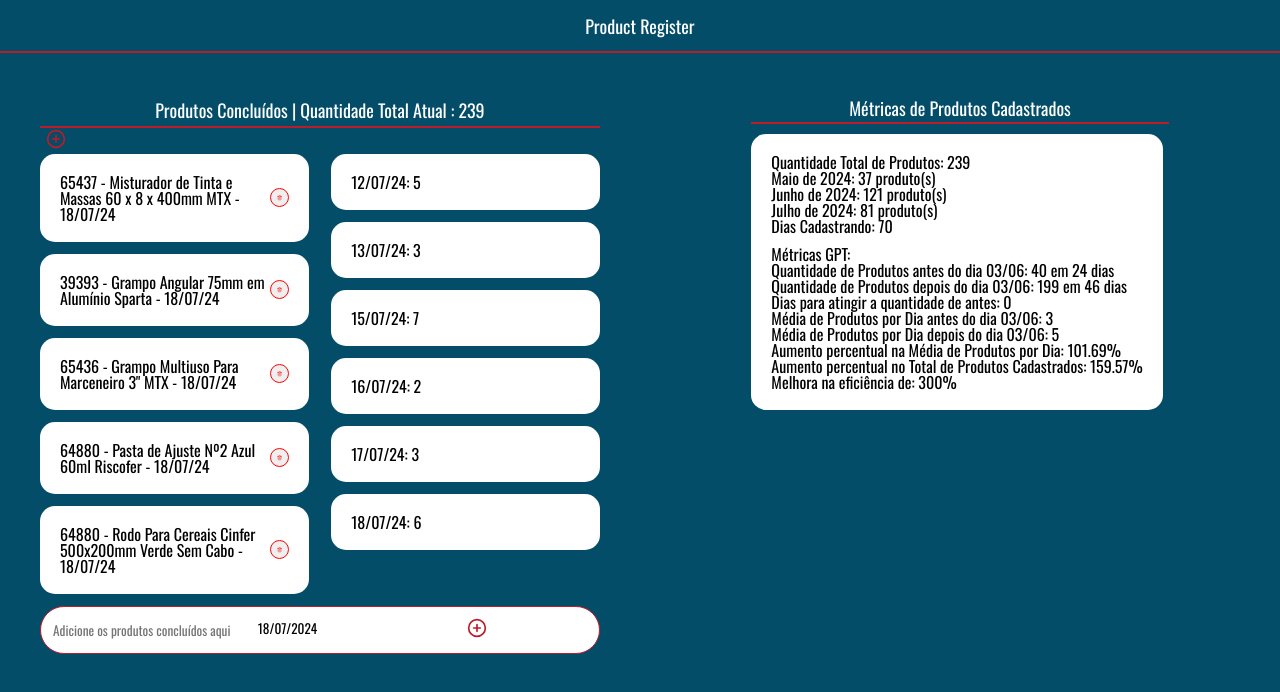
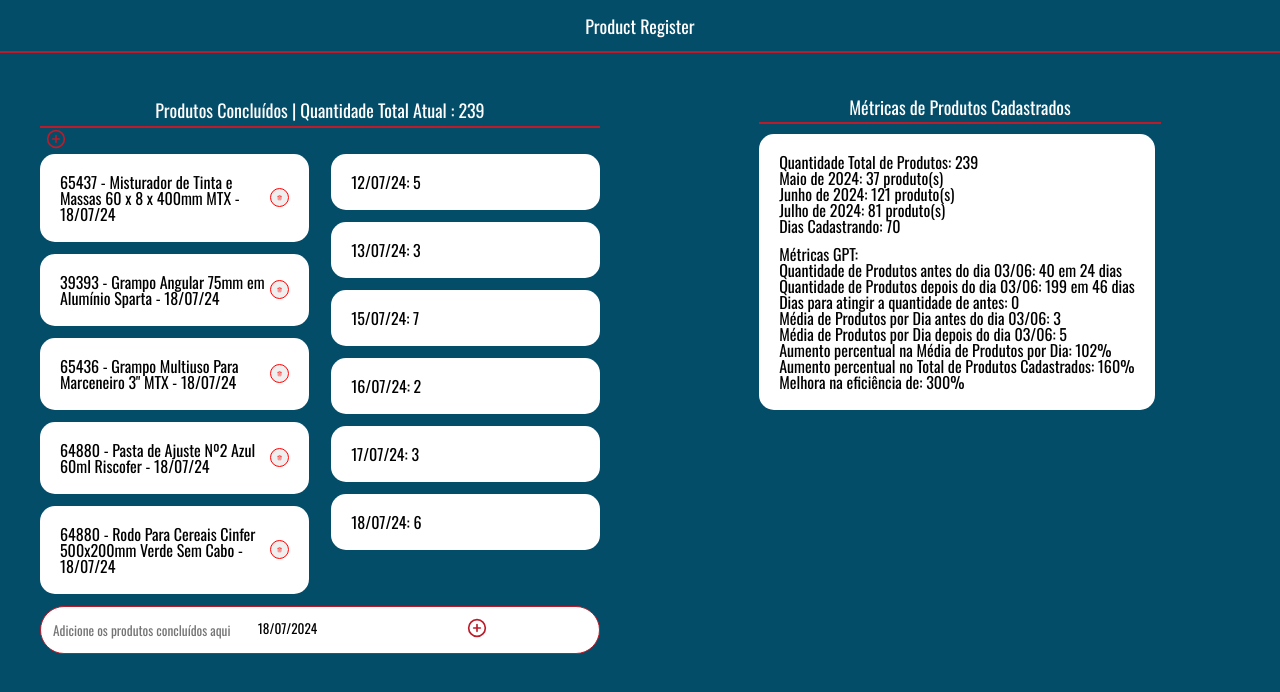
Before and after one commit to victoramattosc/productRegister, a React (Create React App) app: page / in a window 1280 px wide. Shown: the top 692 px of the page. Built offline with nearby package versions, Linux system fonts and the light colour scheme.

Commit message:
fixed mathRound

```diff
--- a/src/pages/Dados/index.tsx
+++ b/src/pages/Dados/index.tsx
@@ -193,8 +193,8 @@ const DadosPage: React.FC = () => {
         <p>Dias para atingir a quantidade de antes: {diasParaAtingirQuantidade}</p>
         <p>Média de Produtos por Dia antes do dia 03/06: {mediaAntes}</p>
         <p>Média de Produtos por Dia depois do dia 03/06: {mediaDepois}</p>
-        <p>Aumento percentual na Média de Produtos por Dia: {aumentoMedia.toFixed(2)}%</p>
-        <p>Aumento percentual no Total de Produtos Cadastrados: {aumentoTotal.toFixed(2)}%</p>
+        <p>Aumento percentual na Média de Produtos por Dia:  {Math.round(aumentoMedia)}%</p>
+        <p>Aumento percentual no Total de Produtos Cadastrados:  {Math.round(aumentoTotal)}%</p>
         <p>Melhora na eficiência de: {Math.round(eficiencia)}%</p>
       </div>
     </div>
```
